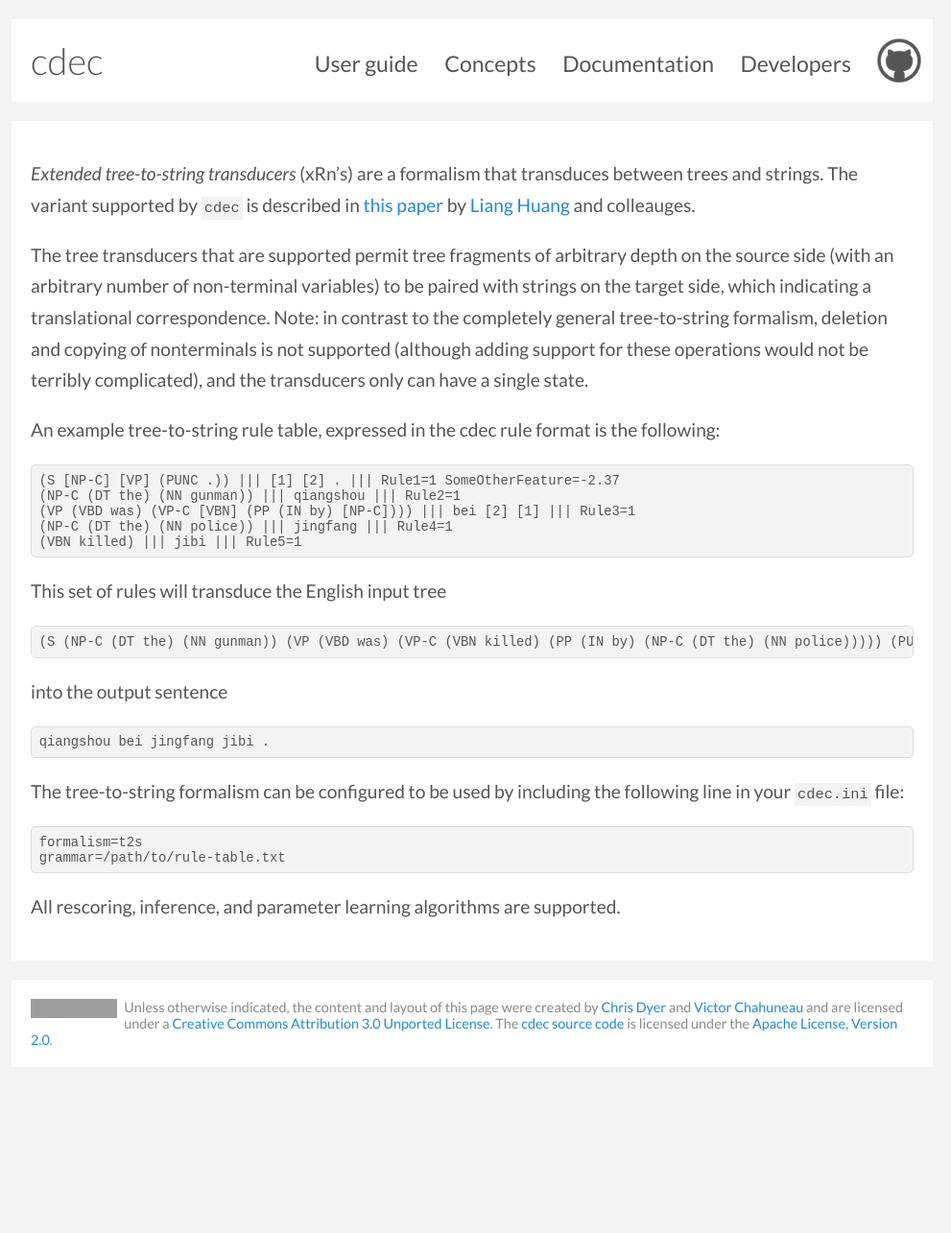
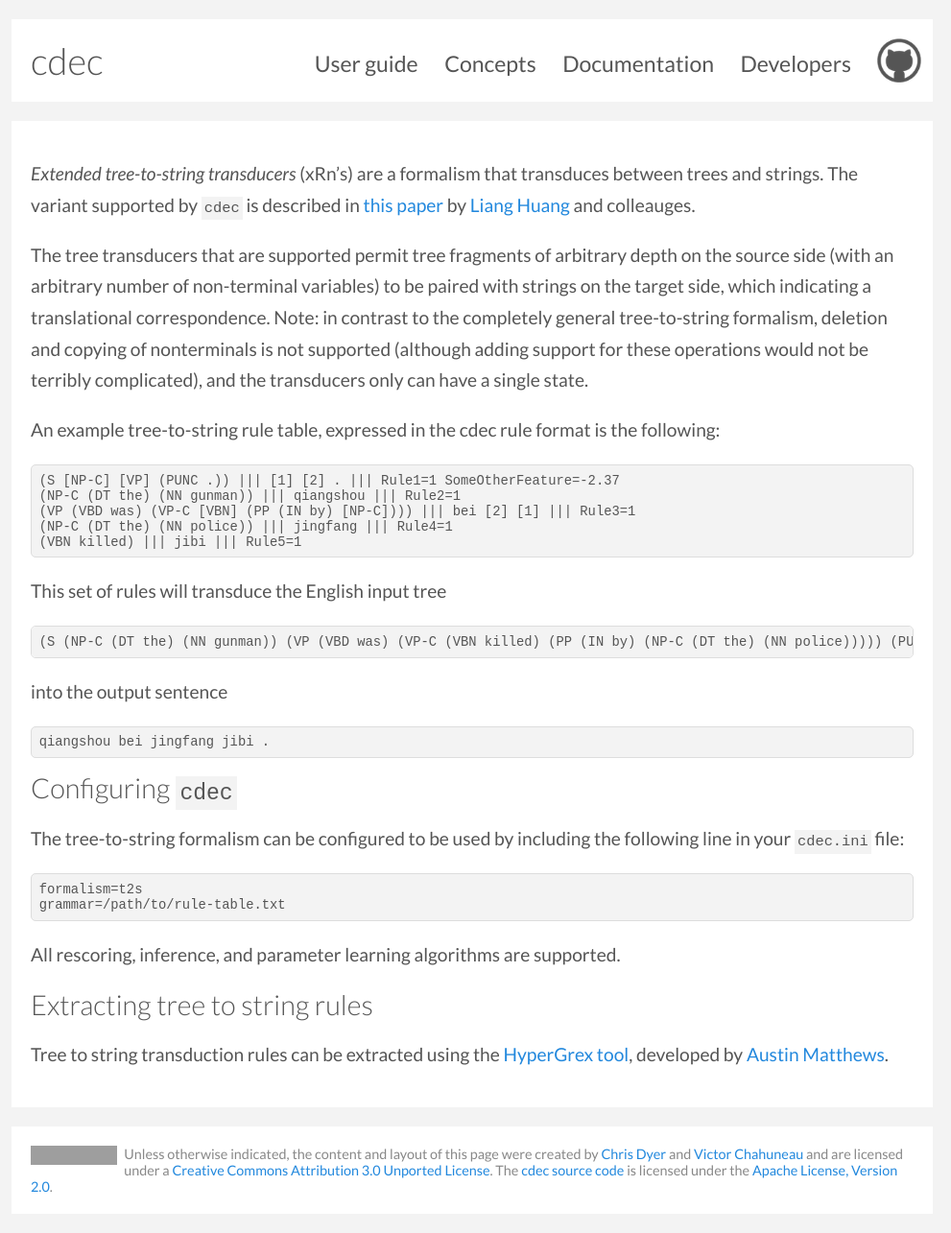
Before and after one commit to cdec/cdec.github.com, a Jekyll site: the page built from concepts/xrs.md, in a window 1280 px wide. Shown: the whole page at 96% size, without its empty margins (148-1139 px from the left). Built offline with Jekyll 4.4.1, drawn with Linux system fonts in a browser that asks for light colours; some web fonts are replaced; Markdown is read by kramdown in place of the engine named in the settings; before the commit the page ends 1132 px from its top, so only the background shows below that; grey boxes are pictures that could not be loaded.

Commit message:
link to rule extractor

```diff
--- a/concepts/xrlns.md
+++ b/concepts/xrs.md
@@ -22,9 +22,15 @@
 
     qiangshou bei jingfang jibi .
 
+## Configuring `cdec`
+
 The tree-to-string formalism can be configured to be used by including the following line in your `cdec.ini` file:
 
     formalism=t2s
     grammar=/path/to/rule-table.txt
 
 All rescoring, inference, and parameter learning algorithms are supported.
+
+## Extracting tree to string rules
+
+Tree to string transduction rules can be extracted using the [HyperGrex tool](https://github.com/armatthews/HyperGrex), developed by [Austin Matthews](http://armatthews.com/).
--- a/index.html
+++ b/index.html
@@ -10,7 +10,7 @@
     <ul>
        <li><a href="/concepts/fsts.html">Finite-state transducers</a></li>
        <li><a href="/concepts/scfgs.html">Synchronous context-free grammars</a>
-       <li><a href="/concepts/xrlns.html">extended tree-to-string transducers (<b>xRs</b>)</a></li>
+       <li><a href="/concepts/xrs.html">extended tree-to-string transducers (<b>xRs</b>)</a></li>
     </ul>
     <li>Implementations of <a href="/documentation/training.html">many parameter learning algorithms</a>.</li>
     <li>A fast, extensible C++ implementation and flexible Python interface (<a href="http://victor.chahuneau.fr/pub/mtm12/">pycdec</a>).</li>
```
